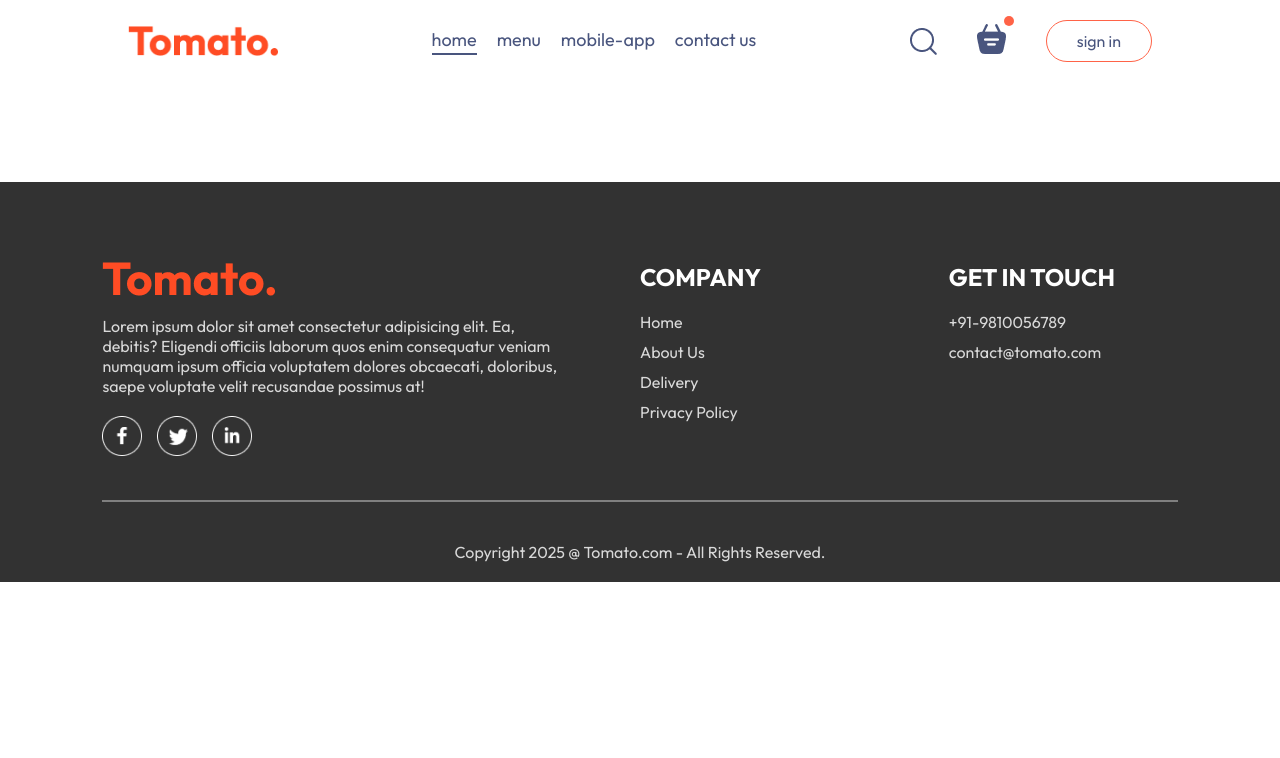
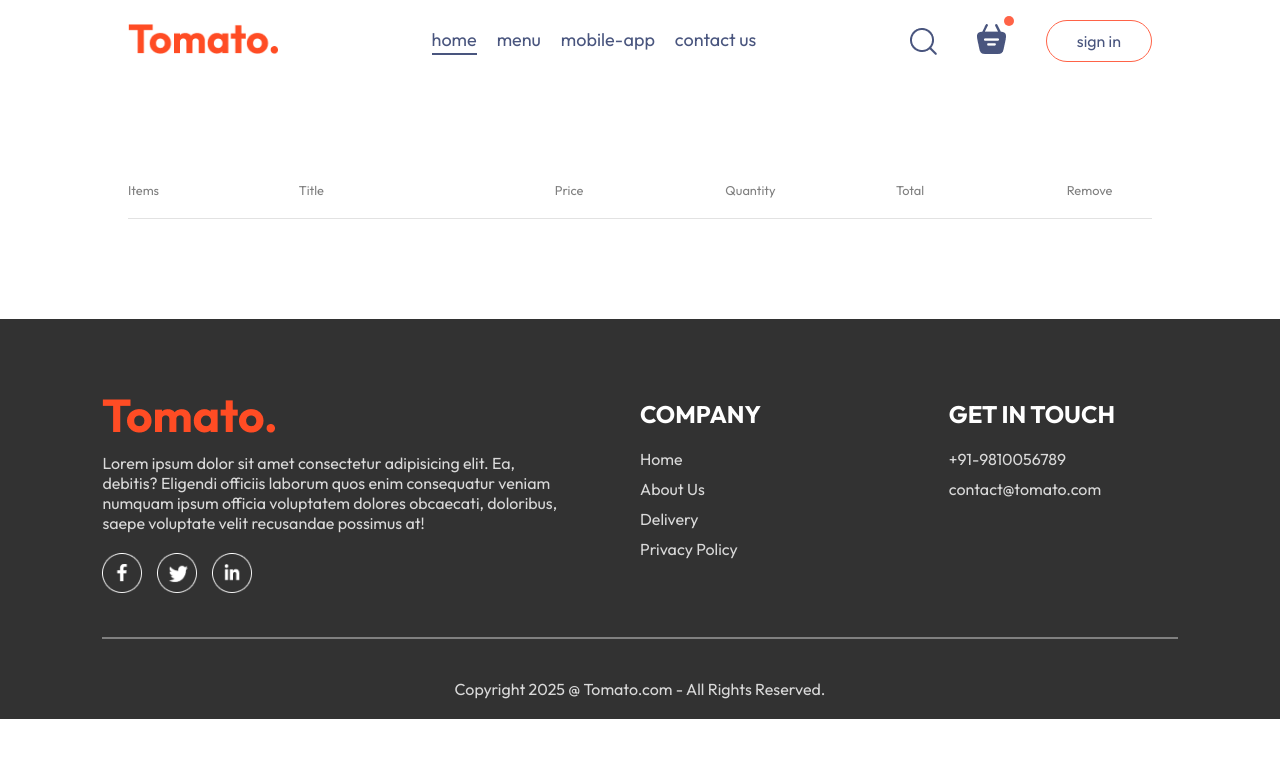
Before and after one commit to ruchitsheth13/food-delivery-app, a React (Vite) app in the folder frontend/: page /cart in a window 1280 px wide. Shown: the top 758 px of the page. Built offline with nearby package versions, Linux system fonts and the light colour scheme.

Commit message:
cart section edited

```diff
--- a/frontend/src/components/Navbar/Navbar.jsx
+++ b/frontend/src/components/Navbar/Navbar.jsx
@@ -9,7 +9,10 @@
 
   return (
     <div className='navbar'>
-      <img src={assets.logo} alt="" className="logo" />
+      <Link to='/'>
+        <img src={assets.logo} alt="" className="logo" />
+      </Link>
+
       <ul className="navbar-menu">
         <Link to='/' onClick={()=>setMenu("home")} className={menu==="home"?"active":""}>home</Link>
         <a href='#explore-menu' onClick={()=>setMenu("menu")} className={menu==="menu"?"active":""}>menu</a>
@@ -19,7 +22,9 @@
       <div className="navbar-right">
         <img src={assets.search_icon} alt="" />
         <div className="navbar-search-icon">
-            <img src={assets.basket_icon} alt="" />
+            <Link to='/cart'>
+              <img src={assets.basket_icon} alt="" />
+            </Link>
             <div className="dot"></div>
         </div>
         <button onClick={()=>setShowLogin(true)}>sign in</button>
--- a/frontend/src/pages/Cart/Cart.css
+++ b/frontend/src/pages/Cart/Cart.css
@@ -0,0 +1,25 @@
+.cart {
+    margin-top: 100px;
+}
+.cart-items-title {
+    display: grid;
+    grid-template-columns: 1fr 1.5fr 1fr 1fr 1fr 0.5fr;
+    align-items: center;
+    color: grey;
+    font-size: max(1vw, 12px);
+}
+.cart-items-item {
+    margin: 10px 0px;
+    color: black;
+}
+.cart-items-item img {
+    width: 50px;
+}
+.cart hr {
+    height: 1px;
+    background-color: #e2e2e2;
+    border: none;
+}
+.cart-items-item .cross {
+    cursor: pointer;
+}
--- a/frontend/src/pages/Cart/Cart.jsx
+++ b/frontend/src/pages/Cart/Cart.jsx
@@ -1,10 +1,42 @@
-import React from 'react';
+import React, { useContext } from 'react';
 import './Cart.css';
+import { StoreContext } from '../../context/StoreContext';
 
 const Cart = () => {
+
+  const {cartItems, food_list, removeFromCart} = useContext(StoreContext);
+
   return (
-    <div>
-
+    <div className='cart'>
+      <div className="cart-items">
+        <div className="cart-items-title">
+          <p>Items</p>
+          <p>Title</p>
+          <p>Price</p>
+          <p>Quantity</p>
+          <p>Total</p>
+          <p>Remove</p>
+        </div>
+        <br />
+        <hr />
+        {food_list.map((item, index)=>{
+          if(cartItems[item._id]>0) {
+            return (
+              <div>
+                <div className="cart-items-title cart-items-item">
+                  <img src={item.image} alt="" />
+                  <p>{item.name}</p>
+                  <p>${item.price}</p>
+                  <p>{cartItems[item._id]}</p>
+                  <p>${item.price*cartItems[item._id]}</p>
+                  <p onClick={()=>removeFromCart(item._id)} className='cross'>x</p>
+                </div>
+                <hr />
+              </div>
+            )
+          }
+        })}
+      </div>
     </div>
   )
 }
```
